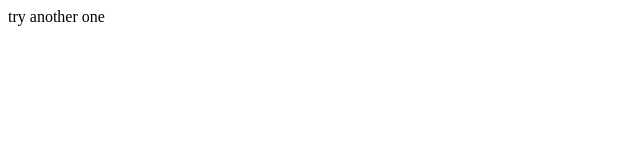
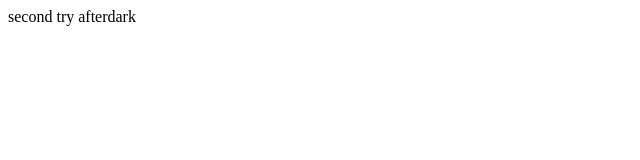
Before and after one commit to KhRuil/web, a plain HTML site: page index.html in a window 1280 px wide. Shown: the full height of the page, 0-640 px from the left. Drawn offline with Linux system fonts and the light colour scheme.

Commit message:
second try

```diff
--- a/index.html
+++ b/index.html
@@ -7,7 +7,7 @@
 </head>
 <body>
     <div>
-        try another one
+        second try afterdark
     </div>
 </body>
 </html>
```
